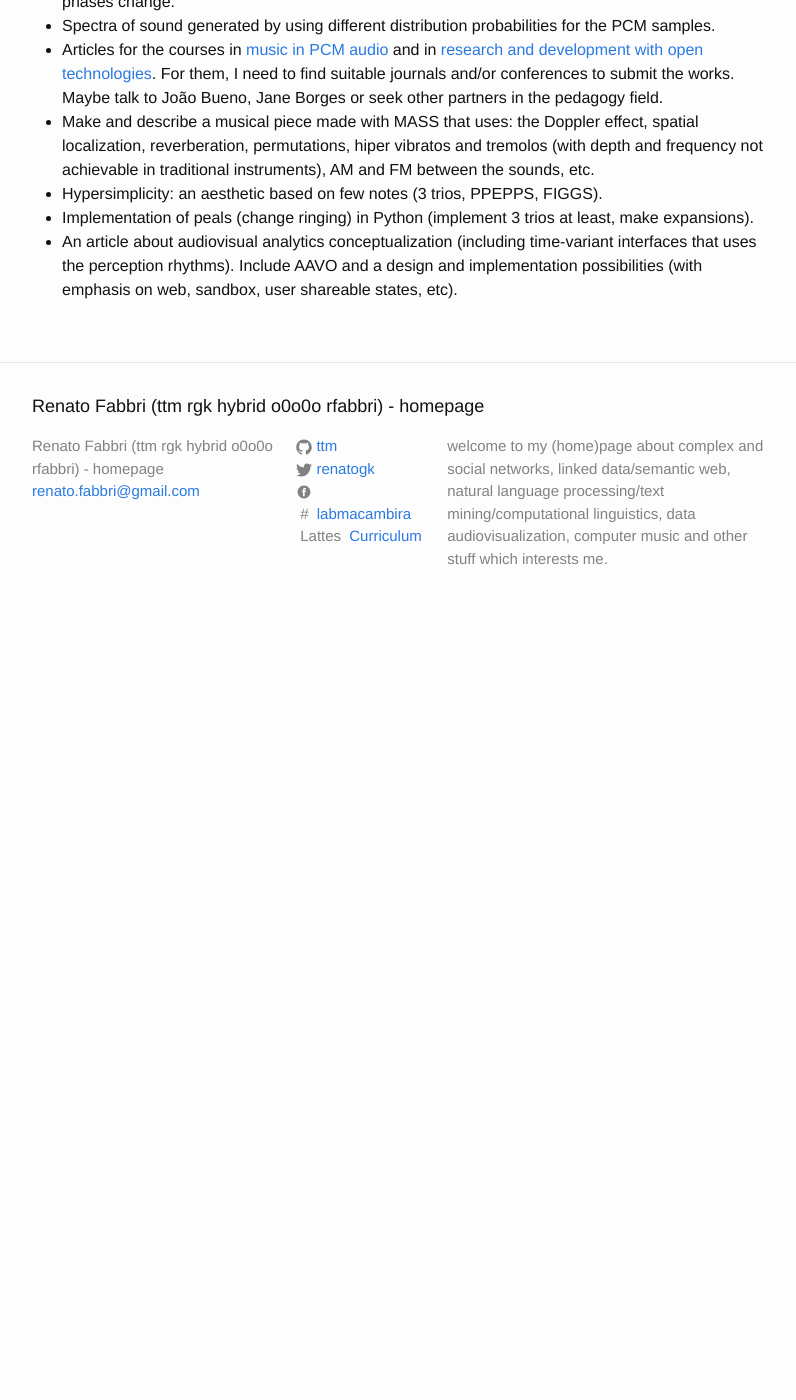
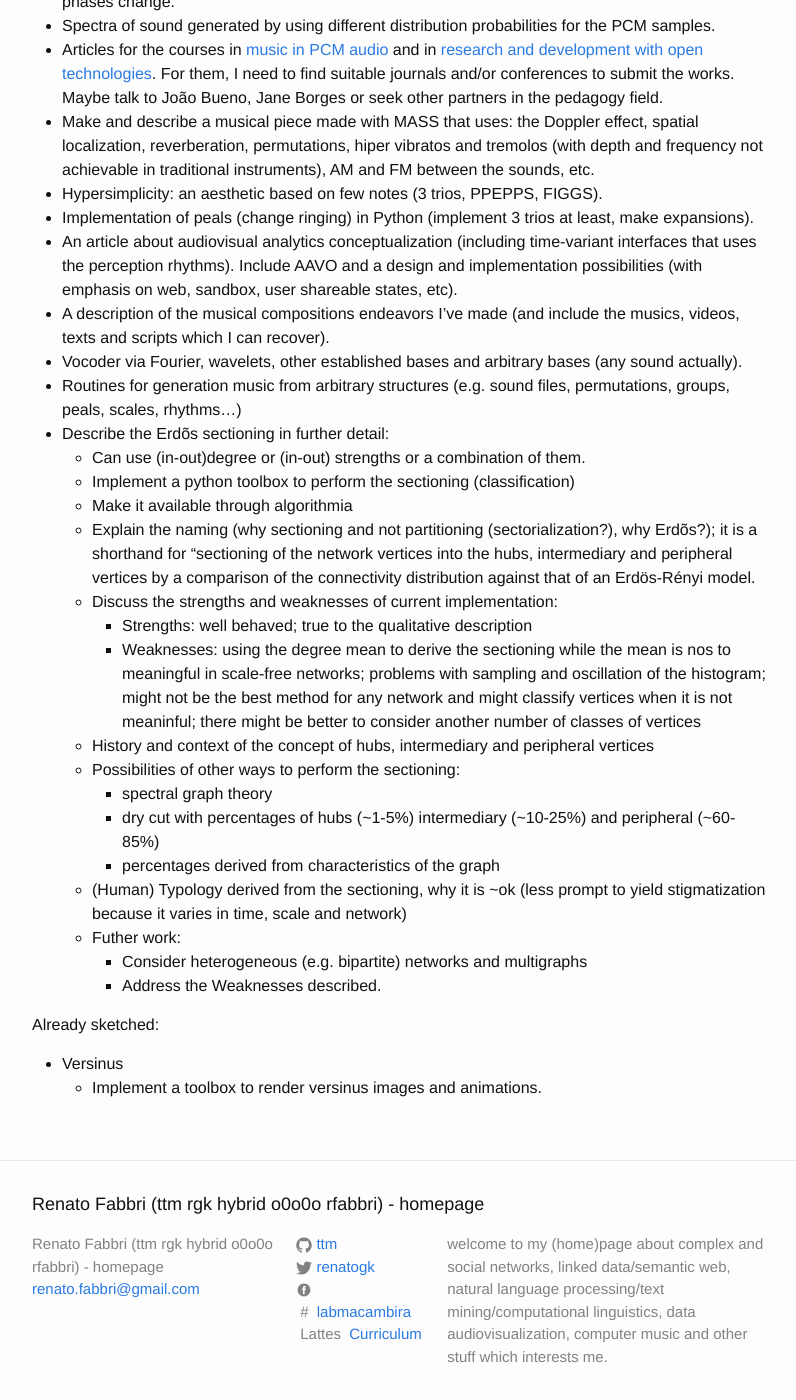
Before and after one commit to ttm/ttm.github.io, a Jekyll site: the page built from _posts/2017-09-11-list-of-articles.markdown, in a window 1280 px wide and 1400 px high, scrolled down 1470 px. Shown: the whole window, without its empty margins (238-1034 px from the left). Built offline with Jekyll 4.4.1, drawn with Linux system fonts in a browser that asks for light colours; comment, search, counter and statistics services are not loaded; before the commit the page ends 2100 px from its top, so only the background shows below that.

Commit message:
updating various files

```diff
--- a/_posts/2017-09-11-list-of-articles.markdown
+++ b/_posts/2017-09-11-list-of-articles.markdown
@@ -89,3 +89,32 @@ Maybe talk to João Bueno, Jane Borges or seek other partners in the pedagogy fi
 * Implementation of peals (change ringing) in Python (implement 3 trios at least, make expansions).
 * An article about audiovisual analytics conceptualization (including time-variant interfaces that uses the perception rhythms).
 Include AAVO and a design and implementation possibilities (with emphasis on web, sandbox, user shareable states, etc).
+* A description of the musical compositions endeavors I've made
+(and include the musics, videos, texts and scripts which I can recover).
+* Vocoder via Fourier, wavelets, other established bases and arbitrary bases (any sound actually).
+* Routines for generation music from arbitrary structures (e.g. sound files, permutations, groups, peals, scales, rhythms...)
+* Describe the Erdõs sectioning in further detail:
+  - Can use (in-out)degree or (in-out) strengths or a combination of them.
+  - Implement a python toolbox to perform the sectioning (classification)
+  - Make it available through algorithmia
+  - Explain the naming (why sectioning and not partitioning (sectorialization?), why Erdõs?); it is a shorthand for "sectioning of the network vertices into the hubs, intermediary and peripheral vertices by a comparison of the connectivity distribution against that of an Erdös-Rényi model.
+  - Discuss the strengths and weaknesses of current implementation:
+    * Strengths: well behaved; true to the qualitative description
+    * Weaknesses: using the degree mean to derive the sectioning while the mean is nos to meaningful in scale-free networks;
+    problems with sampling and oscillation of the histogram;
+    might not be the best method for any network and might classify vertices when it is not meaninful;
+    there might be better to consider another number of classes of vertices
+  - History and context of the concept of hubs, intermediary and peripheral vertices
+  - Possibilities of other ways to perform the sectioning:
+    * spectral graph theory
+    * dry cut with percentages of hubs (~1-5%) intermediary (~10-25%) and peripheral (~60-85%)
+    * percentages derived from characteristics of the graph
+  - (Human) Typology derived from the sectioning, why it is ~ok (less prompt to yield stigmatization because it varies in time, scale and network)
+  - Futher work:
+    * Consider heterogeneous (e.g. bipartite) networks and multigraphs
+    * Address the Weaknesses described.
+
+
+Already sketched:
+* Versinus
+  - Implement a toolbox to render versinus images and animations.
```
Also changed, not shown: _posts/2017-09-22-semantic.md (added, +12 -0 lines), _posts/cr.md (added, +30 -0 lines).
